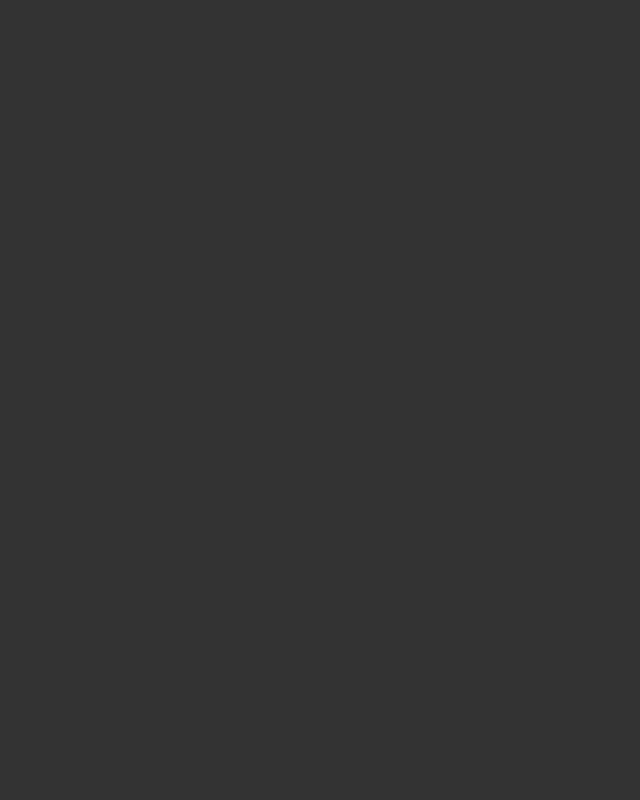
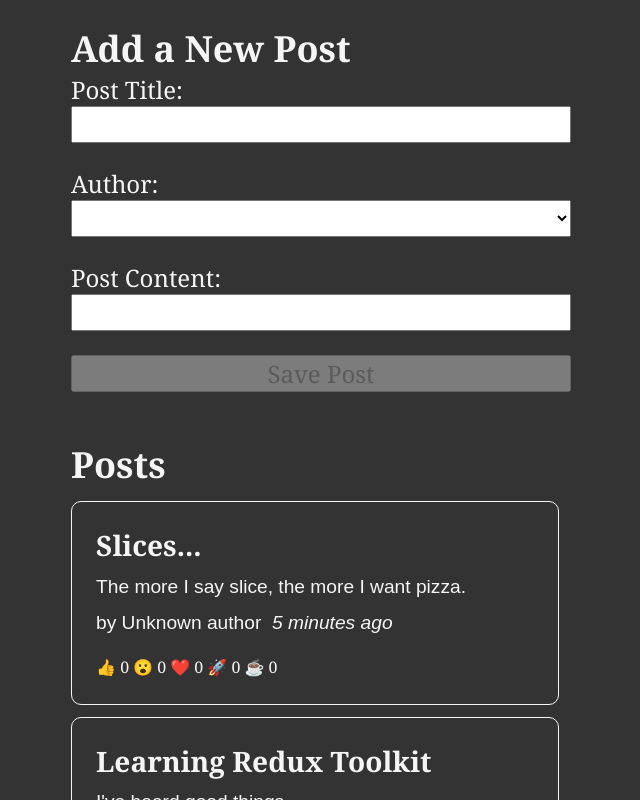
Before and after one commit to emiliewz/Redux-React, a React (Create React App) app: page / in a window 1280 px wide. Shown: the top 800 px of the page, without its empty margins (319-959 px from the left). Built offline with nearby package versions, Linux system fonts and the light colour scheme.

Commit message:
update post slice, include post time ago, post author, post title, post content, and reaction buttons

```diff
--- a/package.json
+++ b/package.json
@@ -4,6 +4,7 @@
   "private": true,
   "dependencies": {
     "@reduxjs/toolkit": "^1.9.5",
+    "date-fns": "^2.30.0",
     "react": "^18.2.0",
     "react-dom": "^18.2.0",
     "react-redux": "^8.1.1",
--- a/src/App.js
+++ b/src/App.js
@@ -1,8 +1,11 @@
+import PostsList from "./features/posts/PostsList";
+import AddPostForm from "./features/posts/AddPostForm";
 
 function App() {
   return (
     <main className="App">
-
+      <AddPostForm />
+      <PostsList />
     </main>
   );
 }
--- a/src/app/store.js
+++ b/src/app/store.js
@@ -1,7 +1,11 @@
 import { configureStore } from "@reduxjs/toolkit";
+// anytime we create a reducer, we need to add it to the store
+import postsReducer from "../features/posts/postsSlice";
+import usersReducer from "../features/users/usersSlice";
 
 export const store = configureStore({
   reducer: {
-
+    posts: postsReducer,
+    users: usersReducer,
   },
 });
--- /dev/null
+++ b/src/features/posts/AddPostForm.js
@@ -0,0 +1,73 @@
+import { useState } from "react";
+import { useDispatch, useSelector } from "react-redux";
+
+import { postAdded } from "./postsSlice";
+import { selectAllUsers } from "../users/usersSlice";
+import React from "react";
+
+const AddPostForm = () => {
+  const dispatch = useDispatch();
+  const [title, setTitle] = useState("");
+  const [content, setContent] = useState("");
+  const [userId, setuserId] = useState("");
+
+  const users = useSelector(selectAllUsers);
+
+  const onTitleChanged = (e) => setTitle(e.target.value);
+  const onContentChanged = (e) => setContent(e.target.value);
+  const onAuthorChanged = (e) => setuserId(e.target.value);
+
+  const onSavePostClicked = () => {
+    if (title && content) {
+      dispatch(postAdded(title, content, userId));
+
+      setTitle("");
+      setContent("");
+    }
+  };
+
+  const canSave = Boolean(title) && Boolean(content) && Boolean(userId);
+
+  const usersOptions = users.map((user) => (
+    // create a drop down menu of user name
+    <option key={user.id} value={user.id}>
+      {user.name}
+    </option>
+  ));
+
+  return (
+    <section>
+      <h2>Add a New Post</h2>
+      <form>
+        <label htmlFor="postTitle">Post Title:</label>
+        <input
+          type="text"
+          id="postTitle"
+          name="postTitle"
+          value={title}
+          onChange={onTitleChanged}
+        />
+
+        <label htmlFor="postAuthor">Author:</label>
+        <select id="postAuthor" value={userId} onChange={onAuthorChanged}>
+          <option value=""></option>
+          {usersOptions}
+        </select>
+
+        <label htmlFor="postContent">Post Content:</label>
+        <input
+          type="text"
+          id="postContent"
+          name="postContent"
+          value={content}
+          onChange={onContentChanged}
+        />
+        <button type="button" onClick={onSavePostClicked} disabled={!canSave}>
+          Save Post
+        </button>
+      </form>
+    </section>
+  );
+};
+
+export default AddPostForm;
--- /dev/null
+++ b/src/features/posts/PostAuthor.js
@@ -0,0 +1,14 @@
+import { useSelector } from "react-redux";
+import { selectAllUsers } from "../users/usersSlice";
+
+import React from "react";
+
+const PostAuthor = ({ userId }) => {
+  const users = useSelector(selectAllUsers);
+
+  const author = users.find((user) => user.id === userId);
+
+  return <span>by {author ? author.name : "Unknown author"}</span>;
+};
+
+export default PostAuthor;
--- /dev/null
+++ b/src/features/posts/PostsList.js
@@ -0,0 +1,38 @@
+import React from "react";
+import { useSelector } from "react-redux";
+import { selectAllPosts } from "./postsSlice";
+import PostAuthor from "./PostAuthor";
+import TimeAgo from "./TimeAgo";
+import ReactionButtons from "./ReactionButtons";
+
+const PostsList = () => {
+  const posts = useSelector(selectAllPosts);
+
+  // sort all of the posts
+  const orderedPosts = posts
+    // slice will return a shallow copy of the array
+    .slice()
+    .sort((a, b) => b.date.localeCompare(a.date));
+
+  const renderedPosts = orderedPosts.map((post) => (
+    <article key={post.id}>
+      <h3>{post.title}</h3>
+      <p>{post.content.substring(0, 100)}</p>
+
+      <p classname="postCredit">
+        <PostAuthor userId={post.userId} />
+        <TimeAgo timestamp={post.date} />
+      </p>
+      <ReactionButtons post={post} />
+    </article>
+  ));
+
+  return (
+    <section>
+      <h2>Posts</h2>
+      {renderedPosts}
+    </section>
+  );
+};
+
+export default PostsList;
--- /dev/null
+++ b/src/features/posts/ReactionButtons.js
@@ -0,0 +1,34 @@
+import { useDispatch } from "react-redux";
+import { reactionAdded } from "./postsSlice";
+import React from "react";
+
+const reactionEmoji = {
+  thumbsUp: "👍",
+  wow: "😮",
+  heart: "❤️",
+  rocket: "🚀",
+  coffee: "☕",
+};
+
+const ReactionButtons = ({ post }) => {
+  const dispatch = useDispatch();
+
+  const reactionButtons = Object.entries(reactionEmoji).map(([name, emoji]) => {
+    return (
+      <button
+        key={name}
+        type="button"
+        className="reactionButton"
+        onClick={() =>
+          dispatch(reactionAdded({ postId: post.id, reaction: name }))
+        }
+      >
+        {emoji} {post.reactions[name]}
+      </button>
+    );
+  });
+
+  return <div>{reactionButtons}</div>;
+};
+
+export default ReactionButtons;
--- /dev/null
+++ b/src/features/posts/TimeAgo.js
@@ -0,0 +1,20 @@
+import { parseISO, formatDistanceToNow } from "date-fns";
+
+import React from "react";
+
+const TimeAgo = ({ timestamp }) => {
+  let timeAgo = "";
+  if (timestamp) {
+    const date = parseISO(timestamp);
+    const timePeriod = formatDistanceToNow(date);
+    timeAgo = `${timePeriod} ago`;
+  }
+
+  return (
+    <span title={timestamp}>
+      &nbsp; <i>{timeAgo}</i>
+    </span>
+  );
+};
+
+export default TimeAgo;
--- /dev/null
+++ b/src/features/posts/postsSlice.js
@@ -0,0 +1,77 @@
+// we can use reduxjs/toolkit nanoid to generate a random id, we do not need import a uuid npm package
+import { createSlice, nanoid } from "@reduxjs/toolkit";
+import { sub } from "date-fns";
+
+const initialState = [
+  {
+    id: "1",
+    title: "Learning Redux Toolkit",
+    content: "I've heard good things.",
+    date: sub(new Date(), { minutes: 10 }).toISOString(),
+    reactions: {
+      thumbsUp: 0,
+      wow: 0,
+      heart: 0,
+      rocket: 0,
+      coffee: 0,
+    },
+  },
+  {
+    id: "2",
+    title: "Slices...",
+    content: "The more I say slice, the more I want pizza.",
+    date: sub(new Date(), { minutes: 5 }).toISOString(),
+    reactions: {
+      thumbsUp: 0,
+      wow: 0,
+      heart: 0,
+      rocket: 0,
+      coffee: 0,
+    },
+  },
+];
+
+const postsSlice = createSlice({
+  name: "posts",
+  initialState,
+  reducers: {
+    postAdded: {
+      reducer(state, action) {
+        state.push(action.payload);
+      },
+      prepare(title, content, userId) {
+        return {
+          payload: {
+            id: nanoid(),
+            title,
+            content,
+            date: new Date().toISOString(),
+            userId,
+            reactions: {
+              thumbsUp: 0,
+              wow: 0,
+              heart: 0,
+              rocket: 0,
+              coffee: 0,
+            },
+          },
+        };
+      },
+    },
+    reactionAdded(state, action) {
+      const { postId, reaction } = action.payload;
+      const existingPost = state.find((post) => post.id === postId);
+      if (existingPost) {
+        // this is handled by mr.js, which allow code like this, that would normally mutate the state but underneath the hood emmer is making sure we are not mutating the state
+        // we can only do inside the create slice
+        existingPost.reactions[reaction]++;
+      }
+    },
+  },
+});
+
+export const selectAllPosts = (state) => state.posts;
+
+export const { postAdded, reactionAdded } = postsSlice.actions;
+
+export default postsSlice.reducer;
--- /dev/null
+++ b/src/features/users/usersSlice.js
@@ -0,0 +1,17 @@
+import { createSlice } from "@reduxjs/toolkit";
+
+const initialState = [
+  { id: "0", name: "Dude Lebowski" },
+  { id: "1", name: "Neil Young" },
+  { id: "2", name: "Dave Gray" },
+];
+
+const usersSlice = createSlice({
+  name: "users",
+  initialState,
+  reducers: {},
+});
+
+export const selectAllUsers = (state) => state.users;
+
+export default usersSlice.reducer;
```
Also changed, not shown: 1 other file (tests, documents, lock files or other folders).
